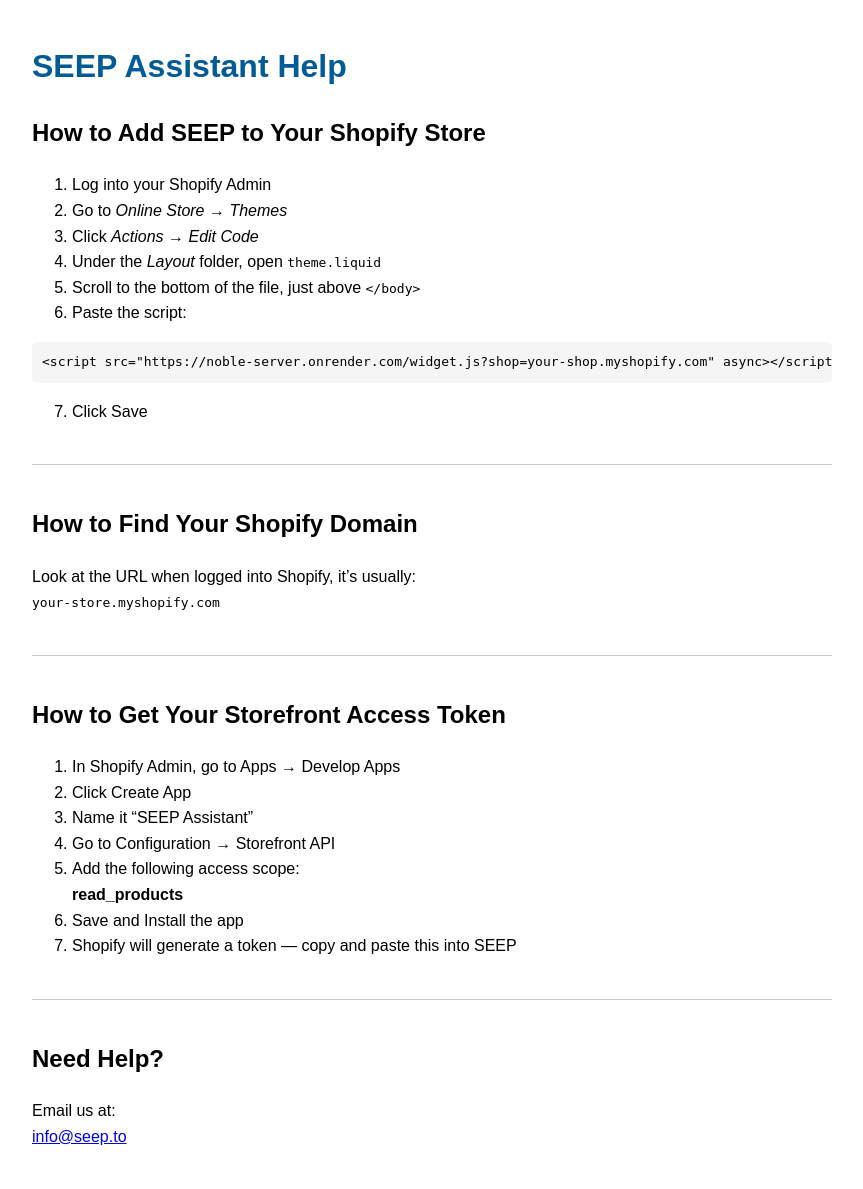
After one commit to Dayzcorp/noble-server, a Flask app: page /help in a window 1280 px wide. The commit adds this page. Shown: the whole page, without its empty margins (208-1071 px from the left). Run offline with Flask 3, Linux system fonts and the light colour scheme.

Commit message:
Add help page and link

```diff
--- a/app.py
+++ b/app.py
@@ -154,6 +154,12 @@
 @app.route("/health", methods=["GET"])
 def health() -> tuple[str, int]:
     return "OK", 200
+
+
+@app.route("/help")
+def help_page() -> str:
+    """Render the help documentation."""
+    return render_template("help.html")
 
 
 @app.route("/setup", methods=["GET", "POST"])
--- a/templates/billing_select.html
+++ b/templates/billing_select.html
@@ -96,7 +96,7 @@
 <body>
   <div class="branding">
     <span>SEEP Assistant</span>
-    <a href="#">Help</a>
+    <a href="/help" class="help-button">Help</a>
   </div>
   {% if message %}
     <div class="error">{{ message }}</div>
--- a/templates/error.html
+++ b/templates/error.html
@@ -39,7 +39,7 @@
 <body>
   <div class="branding">
     <span>SEEP Assistant</span>
-    <a href="#">Help</a>
+    <a href="/help" class="help-button">Help</a>
   </div>
   <div class="message">
     <p>{{ message }}</p>
--- /dev/null
+++ b/templates/help.html
@@ -0,0 +1,84 @@
+<!DOCTYPE html>
+<html lang="en">
+<head>
+  <meta charset="UTF-8">
+  <title>SEEP Help</title>
+  <style>
+    body {
+      font-family: Arial, sans-serif;
+      margin: 0 auto;
+      padding: 20px;
+      max-width: 800px;
+      line-height: 1.6;
+    }
+    h1 {
+      color: #005b96;
+    }
+    pre {
+      background: #f5f5f5;
+      padding: 10px;
+      border-radius: 5px;
+      overflow-x: auto;
+      margin: 10px 0;
+    }
+    hr {
+      border: none;
+      border-top: 1px solid #ccc;
+      margin: 40px 0;
+    }
+    section {
+      margin-bottom: 20px;
+    }
+  </style>
+</head>
+<body>
+  <h1>SEEP Assistant Help</h1>
+
+  <section>
+    <h2>How to Add SEEP to Your Shopify Store</h2>
+    <ol>
+      <li>Log into your Shopify Admin</li>
+      <li>Go to <em>Online Store → Themes</em></li>
+      <li>Click <em>Actions → Edit Code</em></li>
+      <li>Under the <em>Layout</em> folder, open <code>theme.liquid</code></li>
+      <li>Scroll to the bottom of the file, just above <code>&lt;/body&gt;</code></li>
+      <li>Paste the script:</li>
+    </ol>
+    <pre><code>&lt;script src="https://noble-server.onrender.com/widget.js?shop=your-shop.myshopify.com" async&gt;&lt;/script&gt;</code></pre>
+    <ol start="7">
+      <li>Click Save</li>
+    </ol>
+  </section>
+
+  <hr>
+
+  <section>
+    <h2>How to Find Your Shopify Domain</h2>
+    <p>Look at the URL when logged into Shopify, it’s usually:<br>
+    <code>your-store.myshopify.com</code></p>
+  </section>
+
+  <hr>
+
+  <section>
+    <h2>How to Get Your Storefront Access Token</h2>
+    <ol>
+      <li>In Shopify Admin, go to Apps → Develop Apps</li>
+      <li>Click Create App</li>
+      <li>Name it “SEEP Assistant”</li>
+      <li>Go to Configuration → Storefront API</li>
+      <li>Add the following access scope:<br><strong>read_products</strong></li>
+      <li>Save and Install the app</li>
+      <li>Shopify will generate a token — copy and paste this into SEEP</li>
+    </ol>
+  </section>
+
+  <hr>
+
+  <section>
+    <h2>Need Help?</h2>
+    <p>Email us at:<br>
+    <a href="mailto:info@seep.to">info@seep.to</a></p>
+  </section>
+</body>
+</html>
--- a/templates/index.html
+++ b/templates/index.html
@@ -110,7 +110,7 @@
 <body>
   <div class="branding">
     <span>SEEP Assistant</span>
-    <a href="#">Help</a>
+    <a href="/help" class="help-button">Help</a>
   </div>
   <div class="snippet">
     Embed in your theme:
--- a/templates/setup.html
+++ b/templates/setup.html
@@ -72,7 +72,7 @@
 <body>
   <div class="branding">
     <span>SEEP Assistant</span>
-    <a href="#">Help</a>
+    <a href="/help" class="help-button">Help</a>
   </div>
 
   <form method="POST">
```
